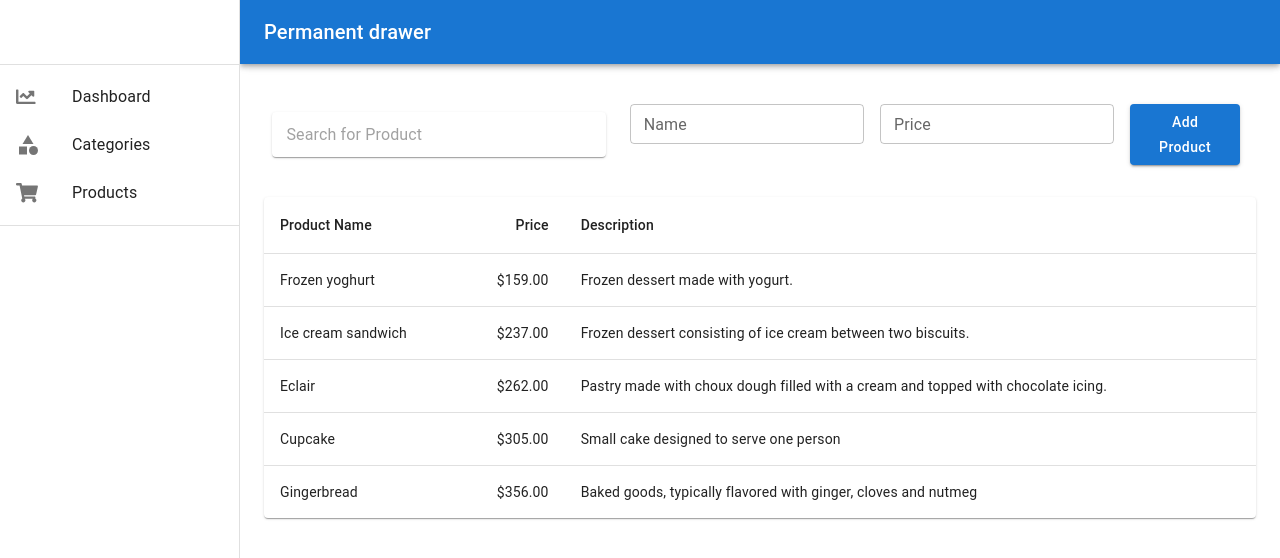
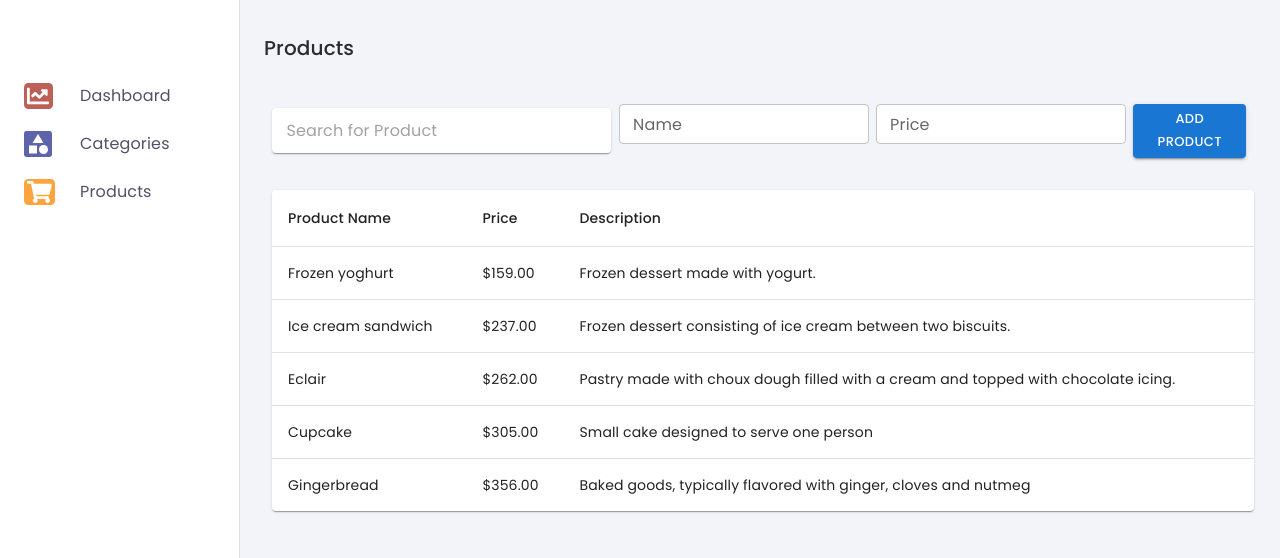
Before and after one commit to ProgFadi/giz-task08, a React (Create React App) app: page /products in a window 1280 px wide. Shown: the top 558 px of the page. Built offline with nearby package versions, Linux system fonts and the light colour scheme.

Commit message:
customize components styles

```diff
--- a/package.json
+++ b/package.json
@@ -18,6 +18,7 @@
     "react": "^17.0.2",
     "react-dom": "^17.0.2",
     "react-scripts": "4.0.3",
+    "typeface-poppins": "^1.1.13",
     "web-vitals": "^1.1.2"
   },
   "scripts": {
@@ -46,6 +47,7 @@
   },
   "devDependencies": {
     "@material-ui/core": "^4.12.3",
+    "@material-ui/styles": "^4.11.4",
     "@mui/material": "^5.2.1",
     "react-router-dom": "^6.0.2"
   }
--- a/public/index.html
+++ b/public/index.html
@@ -26,7 +26,7 @@
     -->
     <title>React App</title>
   </head>
-  <body>
+  <body style="background-color: #F3F4F9">
     <noscript>You need to enable JavaScript to run this app.</noscript>
     <div id="root"></div>
     <!--
--- a/src/components/ProductsTable.js
+++ b/src/components/ProductsTable.js
@@ -15,7 +15,7 @@ import Dialog from "@mui/material/Dialog";
 import DialogTitle from "@mui/material/DialogTitle";
 import DialogActions from "@mui/material/DialogActions";
 import {formatPrice, isNumber, isEmpty} from "./validation";
-
+import {ButtonStyle, DialogStyle, InputFieldPlaceholderStyle, InputFieldTextStyle, InputsBoxStyle, SearchBarStyle, TableStyle,} from "./styles/ProductsTableStyles";
 
 
 function createData(productName, price, description) {
@@ -88,23 +88,15 @@ export default function ProductsTable() {
                 aria-labelledby="alert-dialog-title"
                 aria-describedby="alert-dialog-description"
             >
-                <DialogTitle id="alert-dialog-title">
+                <DialogTitle id="alert-dialog-title" sx={DialogStyle}>
                     {"Enter product details"}
                 </DialogTitle>
                 <DialogActions>
-                    <Button onClick={handleClose}>Ok</Button>
+                    <Button onClick={handleClose} sx={DialogStyle}>Ok</Button>
                 </DialogActions>
             </Dialog>
 
-            <Box
-                sx={{
-                    display: 'flex',
-                    flexDirection: 'row-reverse',
-                    justifyContent:'space-between',
-                    alignItems: 'center',
-                    '& > :not(style)': { m: 1, mb: 3 },
-                }}
-            >
+            <Box sx={InputsBoxStyle} >
                 <Box
                     sx={{
                         display: 'flex',
@@ -117,6 +109,8 @@ export default function ProductsTable() {
                         label="Name"
                         size="small"
                         type="text"
+                        InputProps={{style: InputFieldTextStyle}}
+                        InputLabelProps={{style: InputFieldPlaceholderStyle}}
                         helperText={nameHelperText}
                         onChange={(event) => {
                             setProductName(event.target.value)
@@ -134,6 +128,8 @@ export default function ProductsTable() {
                         id="outlined-error-helper-text"
                         label="Price"
                         size="small"
+                        InputProps={{style: InputFieldTextStyle}}
+                        InputLabelProps={{style: InputFieldPlaceholderStyle}}
                         helperText={priceHelperText}
                         onChange={(event) => {
                             setProductPrice(event.target.value)
@@ -147,10 +143,7 @@ export default function ProductsTable() {
                             }
                         }}
                     />
-                    <Button variant="contained" size={"medium"} style={{
-                        textTransform: 'capitalize',
-                        fontSize: '14px',
-                        }}
+                    <Button variant="contained"  size={"small"} sx={ButtonStyle}
                         onClick={() => {
                             if(isEmpty(prodName.trim()) || isEmpty(prodPrice.trim())) {
                                 handleClickOpen()
@@ -166,9 +159,10 @@ export default function ProductsTable() {
                     sx={{ p: '.4em', display: 'flex',  width: 350 }}
                 >
                     <InputBase
-                        sx={{ ml: 1, flex: 1 }}
+                        sx={SearchBarStyle}
                         placeholder="Search for Product"
                         type='text'
+                        inputProps={{style: SearchBarStyle}}
                         onChange={(event) => requestSearch(event.target.value)}
                     />
                 </Paper>
@@ -177,10 +171,10 @@ export default function ProductsTable() {
             <TableContainer component={Paper}>
                 <Table sx={{ minWidth: 650 }} aria-label="simple table">
                     <TableHead>
-                        <TableRow>
-                            <TableCell>Product Name</TableCell>
-                            <TableCell align="right">Price</TableCell>
-                            <TableCell align="left">Description</TableCell>
+                        <TableRow >
+                            <TableCell sx={TableStyle} >Product Name</TableCell>
+                            <TableCell sx={TableStyle} >Price</TableCell>
+                            <TableCell sx={TableStyle} >Description</TableCell>
                         </TableRow>
                     </TableHead>
                     <TableBody>
@@ -189,11 +183,11 @@ export default function ProductsTable() {
                                 key={row.name}
                                 sx={{ '&:last-child td, &:last-child th': { border: 0 } }}
                             >
-                                <TableCell component="th" scope="row">
+                                <TableCell sx={TableStyle} component="th" scope="row">
                                     {row.productName}
                                 </TableCell>
-                                <TableCell align="right">{row.price}</TableCell>
-                                <TableCell align="left">{row.description}</TableCell>
+                                <TableCell sx={TableStyle} >{row.price}</TableCell>
+                                <TableCell sx={TableStyle} >{row.description}</TableCell>
                             </TableRow>
                         ))}
                     </TableBody>
--- a/src/components/pages/Home.js
+++ b/src/components/pages/Home.js
@@ -6,7 +6,6 @@ import AppBar from '@mui/material/AppBar';
 import Toolbar from '@mui/material/Toolbar';
 import List from '@mui/material/List';
 import Typography from '@mui/material/Typography';
-import Divider from '@mui/material/Divider';
 import ListItem from '@mui/material/ListItem';
 import ListItemIcon from '@mui/material/ListItemIcon';
 import ListItemText from '@mui/material/ListItemText';
@@ -15,25 +14,36 @@ import { faChartLine } from '@fortawesome/free-solid-svg-icons'
 import { faShoppingCart} from '@fortawesome/free-solid-svg-icons'
 import CategoryIcon from '@mui/icons-material/Category';
 import { useNavigate } from 'react-router-dom';
+import '../styles/style.css'
+import {
+    ListItemStyle,
+    ContentBoxStyle,
+    ChildBoxStyle,
+    ToolBarStyle,
+    TypographyStyle,
+    Appbar
+} from '../styles/HomePageStyles'
 
 const drawerWidth = 240;
 
 export default function PermanentDrawerLeft(props) {
     const navigate = useNavigate();
+    const pathname = window.location.pathname
 
 
     return (
-        <Box sx={{ display: 'flex' }}>
+        <Box sx={ContentBoxStyle} className={'box'}>
             <CssBaseline />
-            <AppBar position="fixed" sx={{ width: `calc(100% - ${drawerWidth}px)`, ml: `${drawerWidth}px` }}>
-                <Toolbar>
-                    <Typography variant="h6" noWrap component="div">
-                        Permanent drawer
+            <AppBar  elevation={0} position="fixed" sx={Appbar(drawerWidth)} >
+                <Toolbar sx={ToolBarStyle}>
+                    <Typography variant="h6" noWrap component="div" sx={TypographyStyle}>
+                        {pathname !== '/' ? pathname.slice(1) : 'home'}
                     </Typography>
                 </Toolbar>
             </AppBar>
 
             <Drawer
+                className={'drawer'}
                 sx={{
                     width: drawerWidth,
                     flexShrink: 0,
@@ -46,36 +56,36 @@ export default function PermanentDrawerLeft(props) {
                 anchor="left">
 
                 <Toolbar />
-                <Divider />
 
-
-                <List>
+                <List className={'list'}>
                     {['Dashboard', 'Categories', 'Products'].map((text, index) => (
-                            <ListItem button key={text} onClick={() => {navigate('/'+text.toLowerCase())}} >
-                                <ListItemIcon style={{fontSize: '19.5px'}}>
+                            <ListItem button sx={ListItemStyle} key={text} onClick={() => {navigate('/'+text.toLowerCase())}} >
+                                <ListItemIcon >
                                     {(() => {
                                         switch (index) {
                                             case 0:
-                                                return <FontAwesomeIcon icon={faChartLine} />;
+                                                return <i className={'listItemIcon1'}><FontAwesomeIcon  icon={faChartLine} /></i>;
                                             case 1:
-                                                return  <CategoryIcon />;
+                                                return  <i className={'listItemIcon2'}><CategoryIcon /></i>;
                                             case 2:
-                                                return  <FontAwesomeIcon icon={faShoppingCart} />;
+                                                return  <i className={'listItemIcon3'}><FontAwesomeIcon icon={faShoppingCart} /></i>;
                                             default:
                                                 return null;
                                         }
                                     })()}
                                 </ListItemIcon>
-                                <ListItemText primary={text} />
+                                <ListItemText primary={text} primaryTypographyProps={{
+                                    fontFamily: '\'Poppins\', sans-serif',
+                                    color: '#4F5264',
+                                }} />
                             </ListItem>
                     ))}
                 </List>
 
-                <Divider />
+                {/*<Divider />*/}
             </Drawer>
 
-            <Box component="main" sx={{ flexGrow: 1, bgcolor: 'background.default', p: 3 }}>
-                <Toolbar />
+            <Box component="main" sx={ChildBoxStyle}>
                 {props.children}
             </Box>
 
--- /dev/null
+++ b/src/components/styles/HomePageStyles.js
@@ -0,0 +1,42 @@
+export const ListItemStyle =  {
+    margin: '0 .5em',
+    width: '93%',
+    ":hover": {
+        backgroundColor: "#f1f1ff",
+        border: '1px none',
+        borderRadius: '.3em'
+    }
+}
+
+export const ContentBoxStyle = {
+    display: 'flex',
+    backgroundColor: "#F3F4F9",
+    paddingTop: '4em',
+}
+export const ChildBoxStyle = {
+    flexGrow: 1,
+    fontFamily: '\'Poppins\', sans-serif',
+    p: 3,
+    backgroundColor: 'transparent',
+    margin: '1em',
+    padding: '1em'
+}
+
+export const ToolBarStyle = {
+    backgroundColor: 'transparent',
+    padding: '2em 1em 1em',
+}
+
+export const TypographyStyle = {
+    color: '#292c2f',
+    fontFamily: '\'Poppins\', sans-serif',
+    textTransform: "capitalize"
+}
+
+export function Appbar(drawerWidth) {
+    return {
+        width: `calc(100% - ${drawerWidth}px)`,
+        ml: `${drawerWidth}px`,
+        bgcolor: "unset",
+    }
+}
--- /dev/null
+++ b/src/components/styles/ProductsTableStyles.js
@@ -0,0 +1,35 @@
+export const InputsBoxStyle = {
+    display: 'flex',
+    flexDirection: 'row-reverse',
+    justifyContent:'space-between',
+    alignItems: 'center',
+    '& > :not(style)': { mb: 3 },
+    fontFamily: '\'Poppins\', sans-serif',
+}
+export const InputFieldTextStyle = {
+    width:'250px',
+    fontFamily: '\'Poppins\', sans-serif',
+    backgroundColor: 'white'
+}
+
+export const InputFieldPlaceholderStyle = {
+    fontFamily: '\'Poppins\', sans-serif',
+}
+
+export const SearchBarStyle = {
+    fontFamily: '\'Poppins\', sans-serif',
+    ml: 1,
+}
+
+export const ButtonStyle = {
+    fontFamily: '\'Poppins\', sans-serif',
+}
+
+export const TableStyle = {
+    fontFamily: '\'Poppins\', sans-serif',
+    align: 'left'
+}
+
+export const DialogStyle = {
+    fontFamily: '\'Poppins\', sans-serif',
+}
--- /dev/null
+++ b/src/components/styles/style.css
@@ -0,0 +1,32 @@
+.listItemIcon1, .listItemIcon2, .listItemIcon3 {
+  color: white;
+  font-size: 22px;
+}
+
+i {
+  display: flex;
+  justify-content: center;
+  align-items: center;
+  padding: 0.1em 0.15em;
+  border: 1px none;
+  border-radius: 0.2em;
+}
+
+.listItemIcon1 {
+  background-color: #BD6057;
+}
+
+.listItemIcon2 {
+  background-color: #5F63AC;
+  font-size: 12px;
+}
+
+.listItemIcon3 {
+  background-color: #FEA43F;
+}
+
+.listItem:hover {
+  background-color: #5F63AC;
+}
+
+/*# sourceMappingURL=style.css.map */
--- a/src/index.js
+++ b/src/index.js
@@ -1,10 +1,12 @@
 import React from 'react';
 import ReactDOM from 'react-dom';
 import App from './App';
+import "typeface-poppins";
+
 
 ReactDOM.render(
   <React.StrictMode>
-    <App />
+    <App/>
   </React.StrictMode>,
   document.getElementById('root')
 );
```
Also changed, not shown: 1 other file (tests, documents, lock files or other folders).
